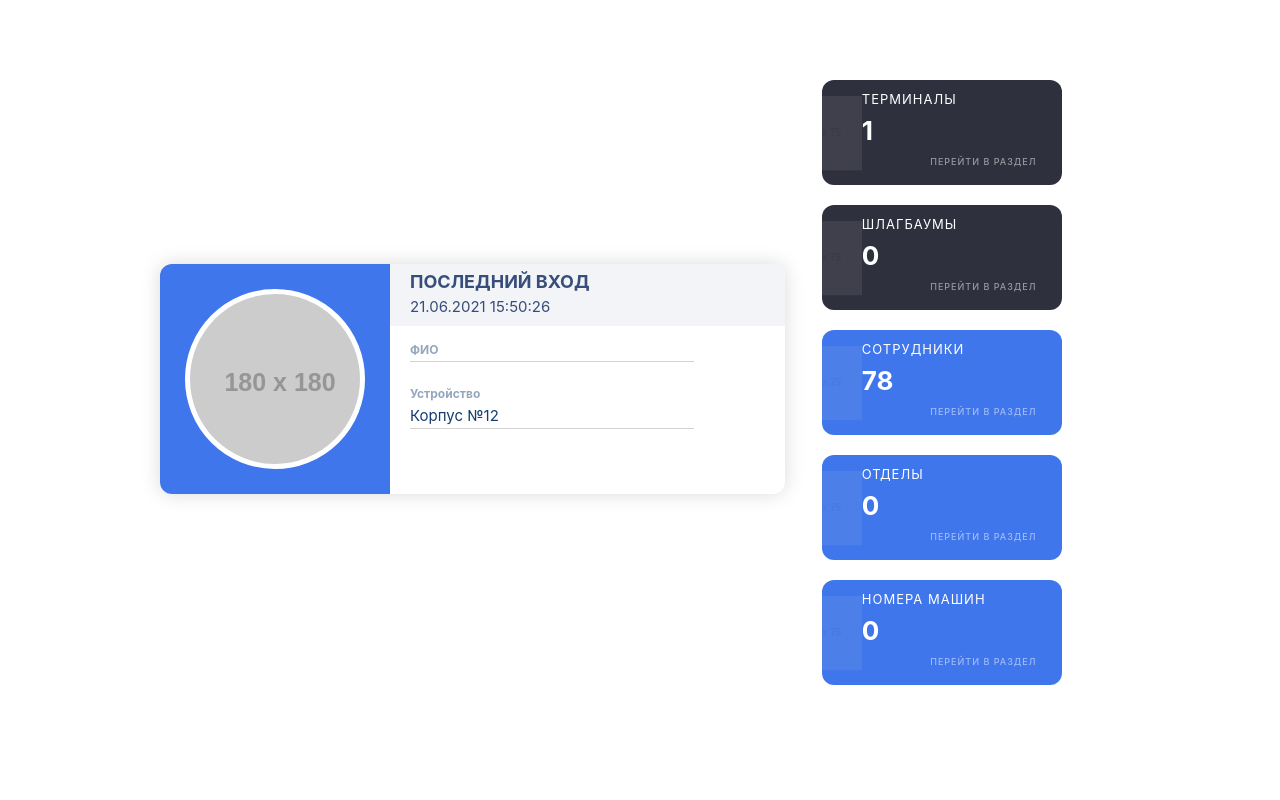
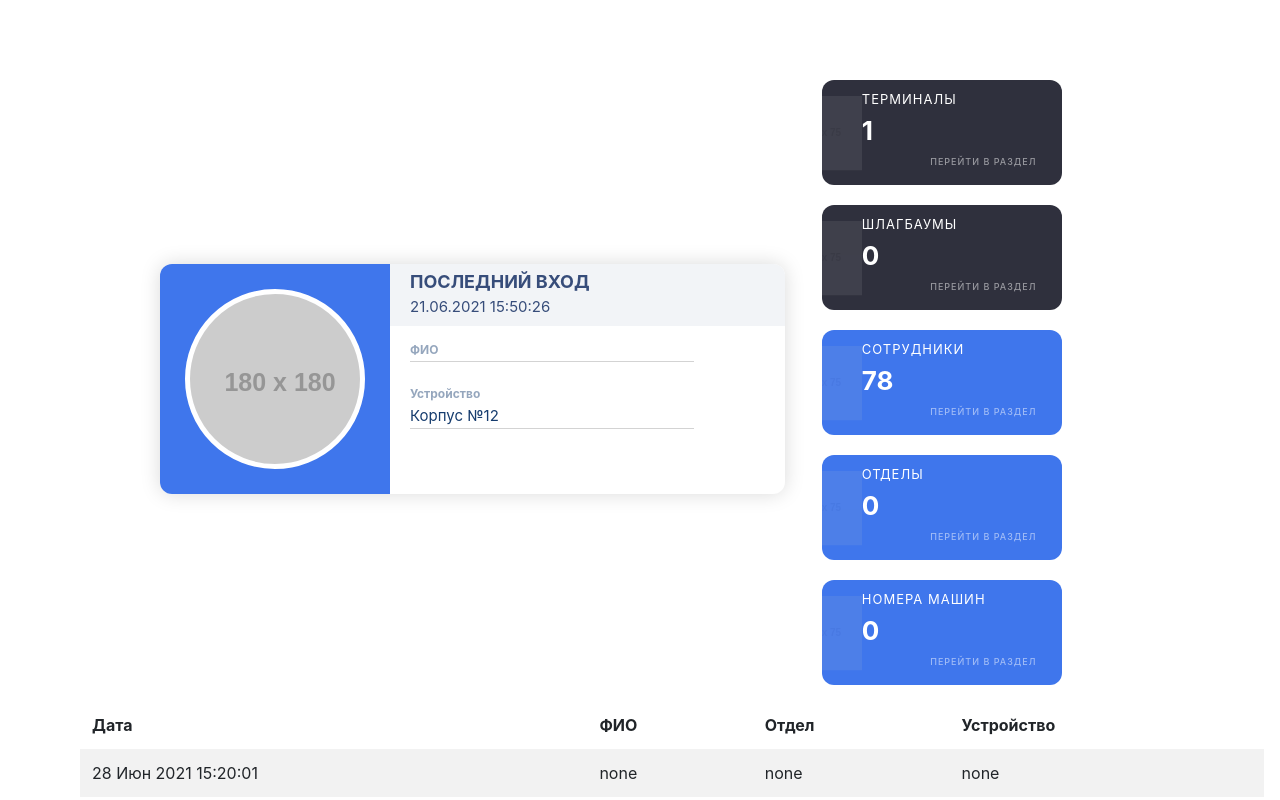
Before and after one commit to aduditsky/uface-admin, a Next.js app: page /dashboard in a window 1280 px wide. Shown: the top 800 px of the page. Built offline with nearby package versions, Linux system fonts and the light colour scheme.

Commit message:
Visitor Component(table)

```diff
--- /dev/null
+++ b/components/VisitorsTable/visitors.components.tsx
@@ -0,0 +1,182 @@
+import { NavItem, Table } from 'react-bootstrap';
+import { useState, useRef, useEffect } from 'react';
+import {
+	CogButton,
+	CogContainer,
+	InputStyles,
+	LabelStyles,
+	SelectorContainer,
+} from './visitors.styles';
+import { ListStyles } from './visitors.styles';
+const filtering = [
+	{ property: '', name: 'Дата' },
+	{ property: '', name: 'ФИО' },
+	{ property: '', name: 'Отдел' },
+	{ property: '', name: 'Устройство' },
+	{ property: '-none', name: 'Событие' },
+	{ property: '-none', name: 'Причина' },
+	{ property: '-none', name: 'Значение' },
+	{ property: '-none', name: 'Температура доступа' },
+	{ property: '-none', name: 'Тип доступа' },
+	{ property: '-none', name: 'Номера машины' },
+	{ property: '-none', name: 'Направление' },
+];
+const visitorsTest = [
+	{
+		date: '28 Июн 2021 15:20:01',
+		fio: 'none',
+		department: 'none',
+		device: 'none',
+		event: 'none',
+		reason: 'none',
+		meaning: 'none',
+		temperatureOfAccess: 'none',
+		typeOfAccess: 'none',
+		numberOfCar: 'none',
+		direction: 'none1',
+	},
+	{
+		date: '28 Июн 2021 15:20:01',
+		fio: 'none',
+		department: 'none',
+		device: 'none',
+		event: 'none',
+		reason: 'none',
+		meaning: 'none',
+		temperatureOfAccess: 'none',
+		typeOfAccess: 'none',
+		numberOfCar: 'none',
+		direction: 'none',
+	},
+	{
+		date: '28 Июн 2021 15:20:01',
+		fio: 'none',
+		department: 'none',
+		device: 'none',
+		event: 'none',
+		reason: 'none',
+		meaning: 'none',
+		temperatureOfAccess: 'none',
+		typeOfAccess: 'none',
+		numberOfCar: 'none',
+		direction: 'none',
+	},
+	{
+		date: '28 Июн 2021 15:20:01',
+		fio: 'none',
+		department: 'none',
+		device: 'none',
+		event: 'none',
+		reason: 'none',
+		meaning: 'none',
+		temperatureOfAccess: 'none',
+		typeOfAccess: 'none',
+		numberOfCar: 'none',
+		direction: 'none',
+	},
+];
+
+console.log(filtering);
+console.log();
+const VisitorsTable = () => {
+	const [reload, setReload] = useState(false);
+	const checkBoxHandler = (x: number) => {
+		setReload(!reload);
+		console.log(filtering);
+		if (filtering[x].property === '-none') {
+			filtering[x].property = '';
+		} else {
+			filtering[x].property = '-none';
+		}
+	};
+	const cog = useRef<HTMLDivElement | null>(null);
+	const [x, setX] = useState<number | undefined>(
+		cog.current?.getBoundingClientRect().right
+	);
+	const [y, setY] = useState<number | undefined>(
+		cog.current?.getBoundingClientRect().bottom
+	);
+	const [isOpen, setOpen] = useState(false);
+	useEffect(() => {
+		setX(cog.current?.getBoundingClientRect().right);
+		setY(cog.current?.getBoundingClientRect().bottom);
+	}, [isOpen]);
+	console.log(
+		filtering.filter((item) => item.property !== '-none').length === 0
+	);
+	return (
+		<>
+			<CogContainer>
+				<CogButton
+					className={isOpen ? 'fa-solid fa-gear active' : 'fa-solid fa-gear'}
+					ref={cog}
+					onClick={() => {
+						setOpen(!isOpen);
+					}}
+				></CogButton>
+				{isOpen ? (
+					<ListStyles l={x} t={y} w={190}>
+						{filtering.map((item, i) => (
+							<SelectorContainer key={i}>
+								<LabelStyles>{item.name}</LabelStyles>
+								<InputStyles
+									type='checkbox'
+									checked={item.property === '' ? true : false}
+									onChange={() => checkBoxHandler(i)}
+								/>
+							</SelectorContainer>
+						))}
+					</ListStyles>
+				) : (
+					<></>
+				)}
+			</CogContainer>
+			{filtering.filter((item) => item.property !== '-none').length !== 0 ? (
+				<Table striped borderless hover responsive size='lg'>
+					<thead>
+						<tr>
+							{filtering.map((item, key) => (
+								<th className={'d' + item.property} key={key}>
+									{item.name}
+								</th>
+							))}
+						</tr>
+					</thead>
+
+					<tbody>
+						{visitorsTest.map((item, key) => (
+							<tr key={key}>
+								<td className={'d' + filtering[0].property}>{item.date}</td>
+								<td className={'d' + filtering[1].property}>{item.fio}</td>
+
+								<td className={'d' + filtering[2].property}>
+									{item.department}
+								</td>
+								<td className={'d' + filtering[3].property}>{item.device}</td>
+								<td className={'d' + filtering[4].property}>{item.event}</td>
+								<td className={'d' + filtering[5].property}>{item.reason}</td>
+								<td className={'d' + filtering[6].property}>{item.meaning}</td>
+								<td className={'d' + filtering[7].property}>
+									{item.temperatureOfAccess}
+								</td>
+								<td className={'d' + filtering[8].property}>
+									{item.typeOfAccess}
+								</td>
+								<td className={'d' + filtering[9].property}>
+									{item.numberOfCar}
+								</td>
+								<td className={'d' + filtering[10].property}>
+									{item.direction}
+								</td>
+							</tr>
+						))}
+					</tbody>
+				</Table>
+			) : (
+				<div>Нет данных</div>
+			)}
+		</>
+	);
+};
+
+export default VisitorsTable;
--- /dev/null
+++ b/components/VisitorsTable/visitors.styles.tsx
@@ -0,0 +1,43 @@
+import styled from 'styled-components';
+export const CogContainer = styled.div`
+	display: flex;
+	align-items: flex-end;
+	justify-content: flex-end;
+`;
+interface ICoord {
+	t: number | undefined;
+	l: number | undefined;
+	w: number | undefined;
+}
+export const ListStyles = styled.ul<ICoord>`
+	width: ${(props) => props.w}px;
+	/* height: 300px; */
+	padding: 1em 0;
+	top: ${(props) => props.t}px;
+	left: ${(props) => props.l - props.w}px;
+	background-color: white;
+	position: fixed;
+	border: 1px solid lightgrey;
+`;
+export const SelectorContainer = styled.div`
+	display: flex;
+	justify-content: flex-end;
+	align-items: center;
+`;
+export const CogButton = styled.i`
+	cursor: pointer;
+	&.active {
+		color: #2b2b94;
+	}
+`;
+
+export const InputStyles = styled.input`
+	transform: translateY(-50%);
+	margin-right: 8px;
+`;
+
+export const LabelStyles = styled.label`
+	user-select: none;
+	font-size: 12px;
+	margin-right: 8px;
+`;
--- a/pages/dashboard/index.tsx
+++ b/pages/dashboard/index.tsx
@@ -1,6 +1,7 @@
 import { useEffect } from 'react';
 import type { GetServerSideProps, NextApiRequest, NextPage } from 'next';
 import CryptoJS from 'crypto-js';
+import VisitorsTable from 'components/VisitorsTable/visitors.components';
 
 //context
 import { IUser, useGlobalContext } from 'context/global';
@@ -47,6 +48,7 @@ const DashboardPage: NextPage = ({}: IProps) => {
 	return (
 		<DashboardBody>
 			<StatsComponents></StatsComponents>
+			<VisitorsTable />
 			{/* <div>{`JSON: ` + JSON.stringify(user)}</div>
       <br />
       <div>{`Encrypt: ` + ciphertext}</div>
```
Lines whose indentation alone changed are shown as unchanged.
